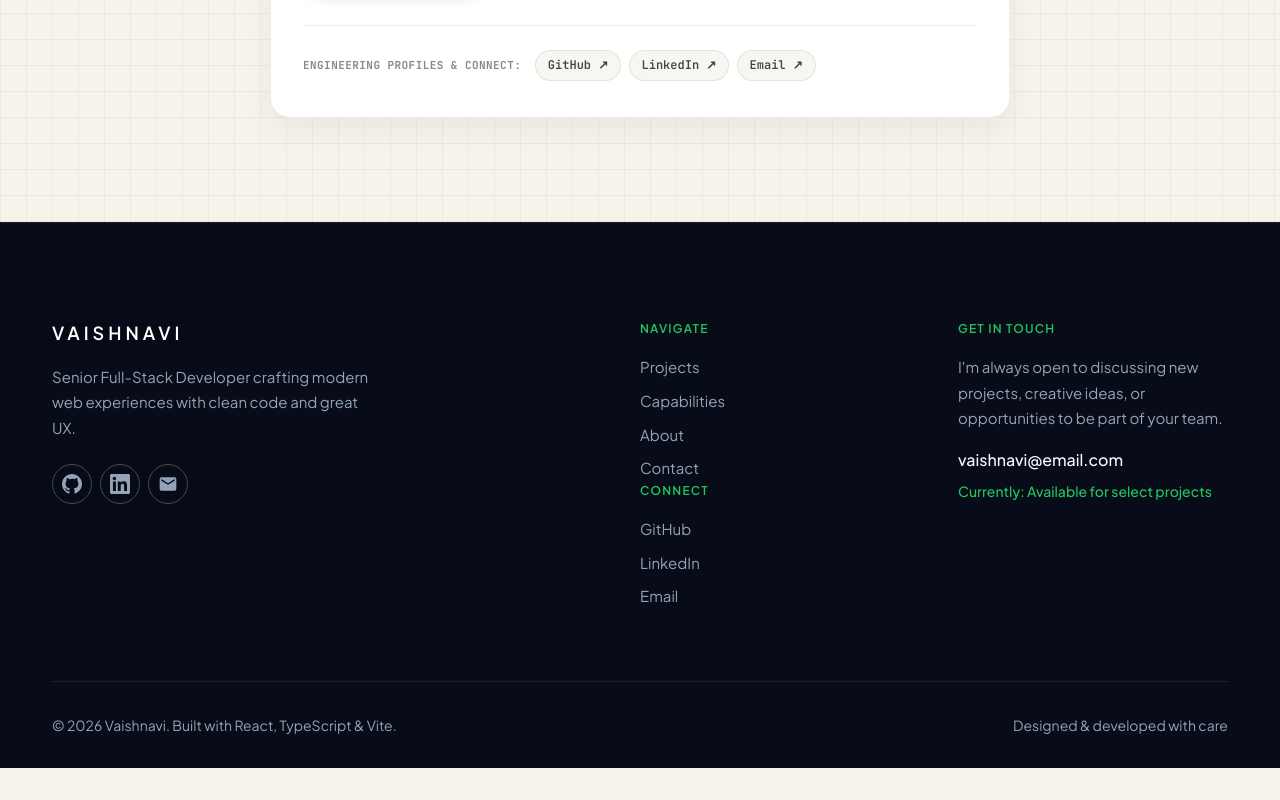
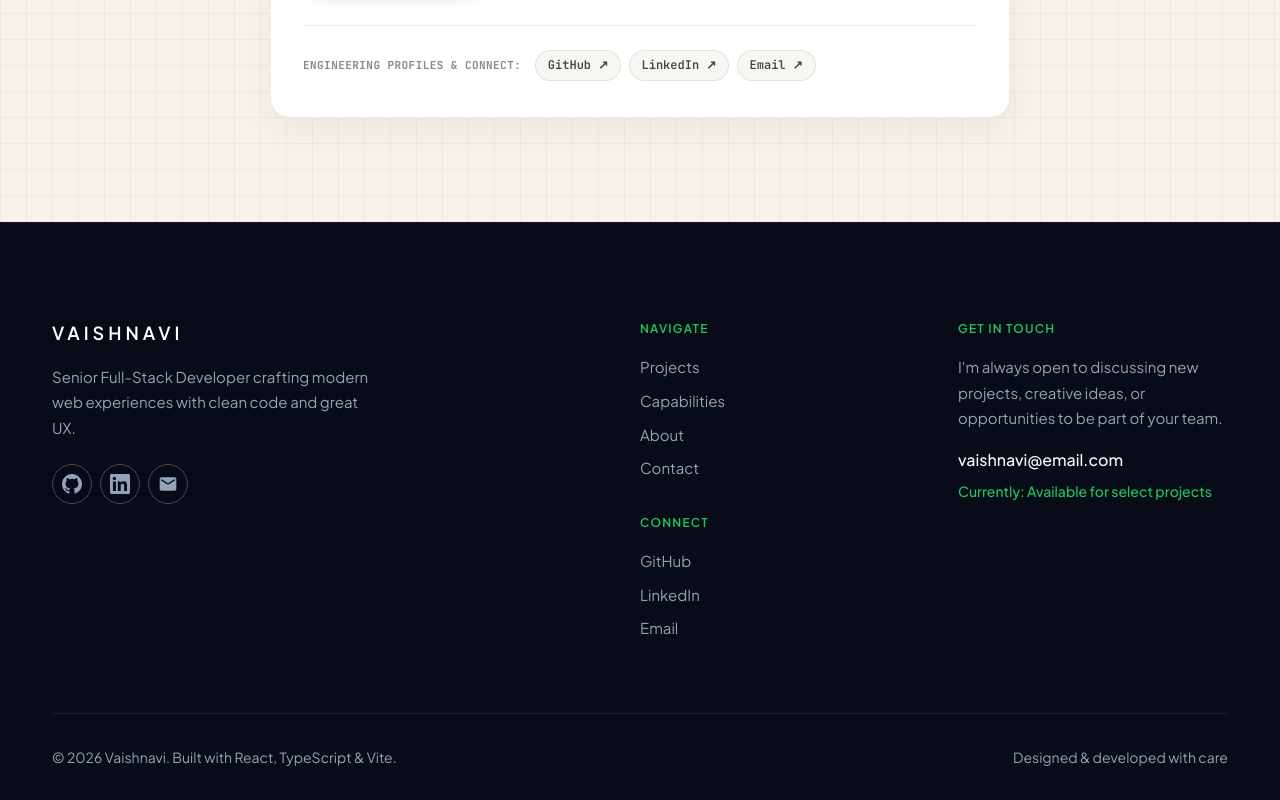
Before and after one commit to vaishnavikhairnar3018/Portfolio-, a React (Vite) app: page / in a window 1280 px wide. Shown: the part 6832-7632 px from the top of the page. Before the commit the page ends 7600 px from the top, so only its background shows below. Built offline with nearby package versions, Linux system fonts and the light colour scheme; a web font is replaced by a local one.

Commit message:
Fix see-through scrolled header and footer link overlap

```diff
--- a/src/components/layout/Footer.css
+++ b/src/components/layout/Footer.css
@@ -83,6 +83,12 @@
 .footer-social .social-link svg {
   width: 20px;
   height: 20px;
+}
+
+.footer-nav {
+  display: flex;
+  flex-direction: column;
+  gap: var(--space-xl);
 }
 
 .footer-nav-group h4 {
--- a/src/components/layout/Header.css
+++ b/src/components/layout/Header.css
@@ -7,15 +7,14 @@
   height: var(--nav-height);
   background: transparent;
   backdrop-filter: none;
-  -webkit-backdrop-filter: none;
   border-bottom: 1px solid transparent;
   transition: all var(--transition-base);
 }
 
 .header-scrolled {
-  background: rgba(245, 243, 234, 0.82);
+  /* Only the standard property: with both, the build keeps just the -webkit- one, which Chrome ignores */
+  background: rgba(245, 243, 234, 0.92);
   backdrop-filter: blur(16px);
-  -webkit-backdrop-filter: blur(16px);
   border-bottom-color: rgba(0, 0, 0, 0.08);
   box-shadow: 0 4px 20px rgba(0, 0, 0, 0.06);
 }
@@ -178,7 +177,6 @@
   color: #ffffff;
   background: rgba(255, 255, 255, 0.15);
   backdrop-filter: blur(12px);
-  -webkit-backdrop-filter: blur(12px);
   border: 1px solid rgba(255, 255, 255, 0.25);
   box-shadow: 0 2px 8px rgba(0, 0, 0, 0.12);
   transition: all var(--transition-fast);
@@ -210,7 +208,6 @@
   color: #ffffff;
   background: rgba(255, 255, 255, 0.14);
   backdrop-filter: blur(12px);
-  -webkit-backdrop-filter: blur(12px);
   border: 1px solid rgba(255, 255, 255, 0.25);
   box-shadow: 0 2px 8px rgba(0, 0, 0, 0.14);
   transition: all var(--transition-fast);
```
